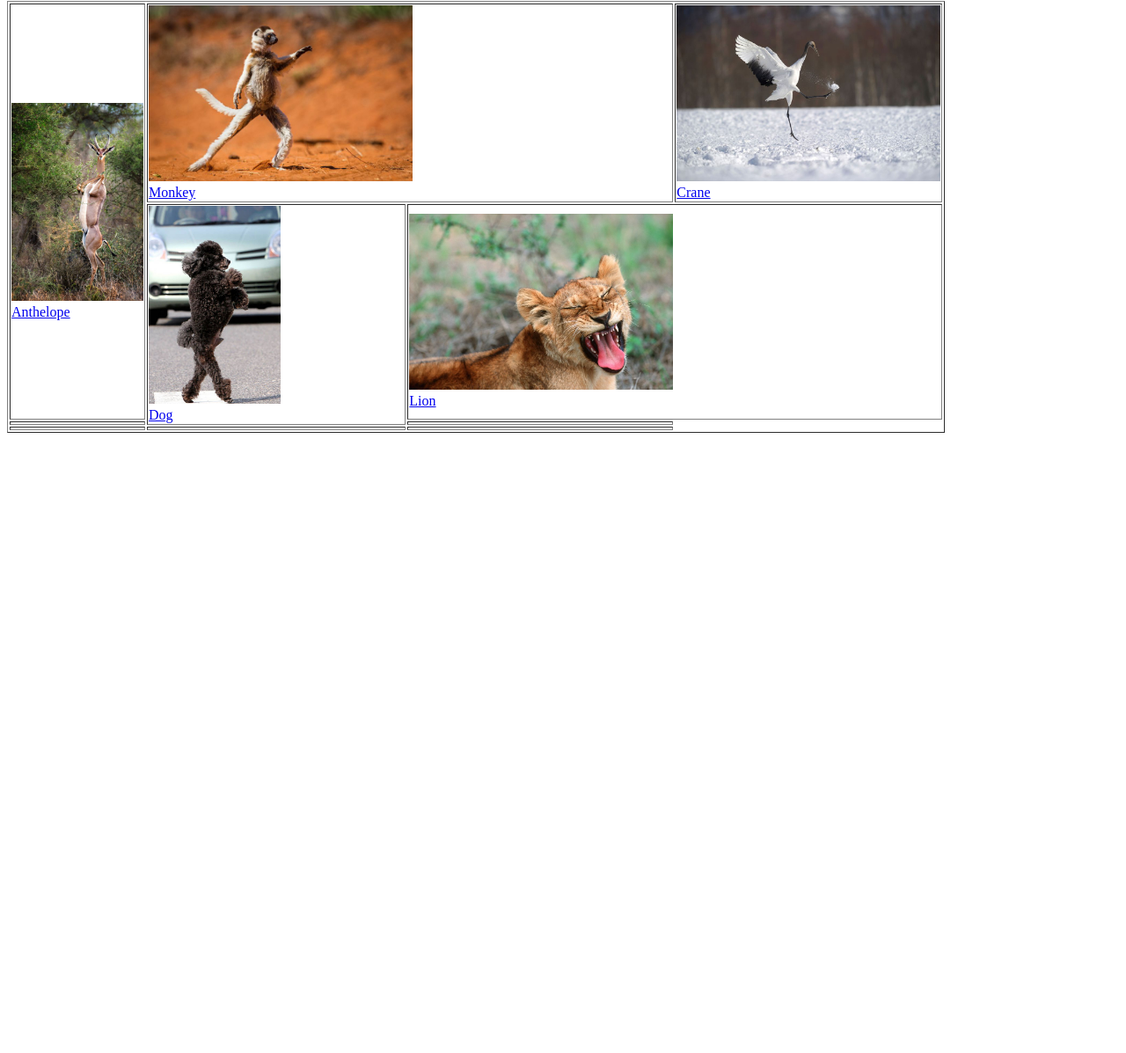
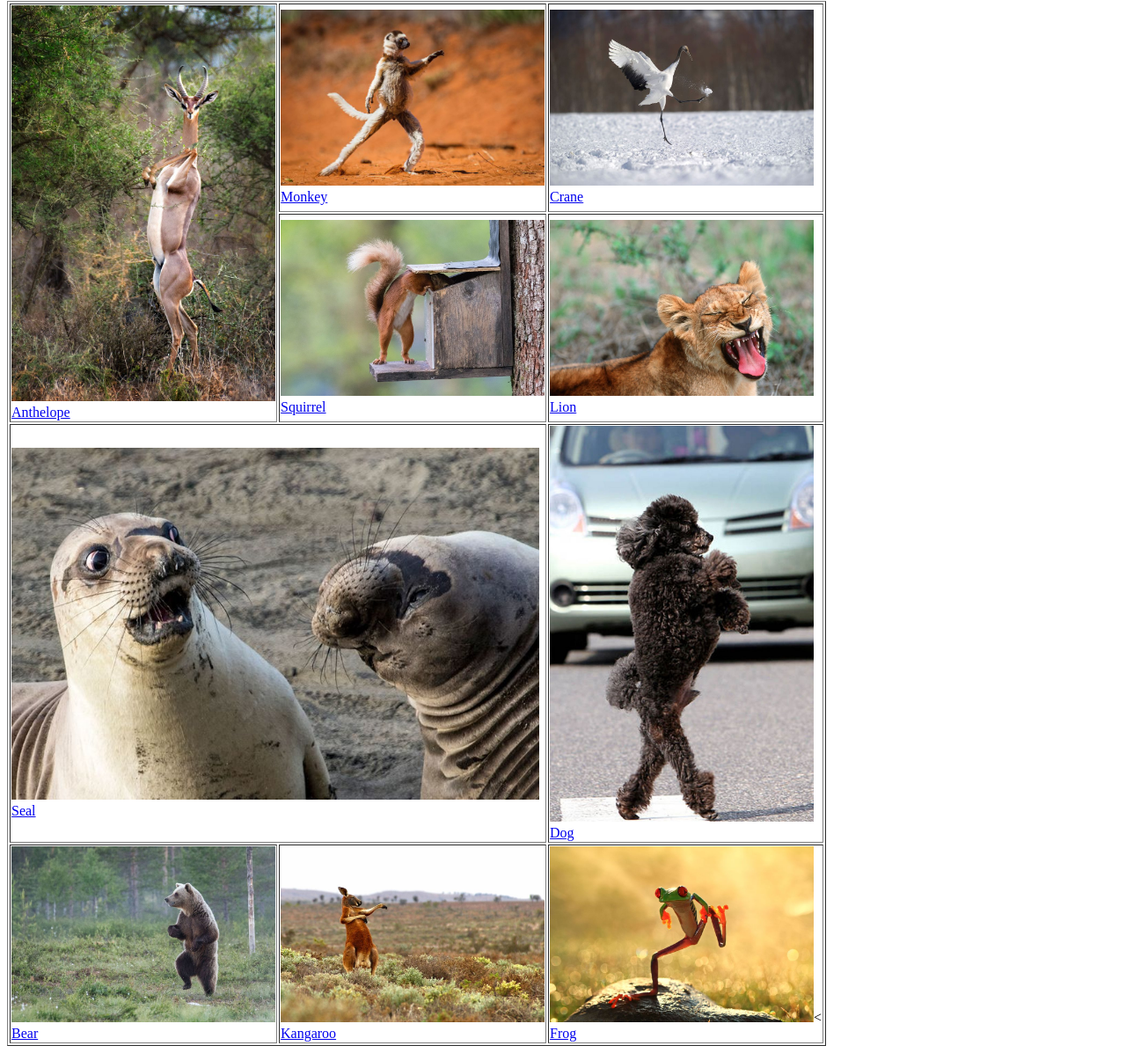
Before and after one commit to t0kar/Algebra_zivotinjsko_carstvo, a plain HTML site: page index.html in a window 1280 px wide. Shown: the part 79-1276 px from the top of the page at 88% size. Before the commit the page ends 800 px from the top, so only its background shows below. Drawn offline with Linux system fonts and the light colour scheme.

Commit message:
Update index.html

```diff
--- a/index.html
+++ b/index.html
@@ -10,43 +10,63 @@
 
             <tr>
                 <td rowspan="2">
-                    <img src="./media/antelope.jpg" alt="antelope" width="150">
+                    <a href="https://en.wikipedia.org/wiki/Antelope"><img src="./media/antelope.jpg" alt="antelope" width="300"></a>
                     <br>
                     <a href="https://en.wikipedia.org/wiki/Antelope">Anthelope</a>
                 </td>
-                <td colspan="2">
-                    <img src="./media/monkey.jpg" alt="monkey" width="300">
+                <td>
+                    <a href="https://en.wikipedia.org/wiki/Monkey"><img src="./media/monkey.jpg" alt="monkey" width="300"></a>
                     <br>
                     <a href="https://en.wikipedia.org/wiki/Monkey">Monkey</a>
                 </td>
-                <td colspan="2">
-                    <img src="media/crane.jpg" alt="crane" width="300">
+                <td>
+                    <a href="https://en.wikipedia.org/wiki/Crane_(bird)"><img src="media/crane.jpg" alt="crane" width="300"></a>
                     <br>
                     <a href="https://en.wikipedia.org/wiki/Crane_(bird)">Crane</a>
                 </td>
             </tr>
             <tr>
 
-                <td rowspan="2">
-                    <img src="./media/dog.jpg" alt="dog" width="150">
+                <td>
+                    <a href="https://en.wikipedia.org/wiki/Squirrel"><img src="./media/squirrel.jpg" alt="squirrel" width="300"></a>
                     <br>
-                    <a href="https://en.wikipedia.org/wiki/Dog">Dog</a>
+                    <a href="https://en.wikipedia.org/wiki/Squirrel">Squirrel</a>
                 </td>
-                <td colspan="2">
-                    <img src="media/lion.jpg" alt="lion" width="300">
+                <td>
+                    <a href="https://en.wikipedia.org/wiki/Lion"><img src="media/lion.jpg" alt="lion" width="300"></a>
                     <br>
                     <a href="https://en.wikipedia.org/wiki/Lion">Lion</a>
                 </td>
             </tr>
             <tr>
-                <td></td>
+                <td colspan="2">
+                    <a href="https://en.wikipedia.org/wiki/Pinniped"><img src="media/seals.jpg" alt="seals" width="600"></a>
+                    <br>
+                    <a href="https://en.wikipedia.org/wiki/Pinniped">Seal</a>
+                </td>
 
-                <td></td>
+                <td>
+                    <a href="https://en.wikipedia.org/wiki/Dog"><img src="./media/dog.jpg" alt="dog" width="300"></a>
+                    <br>
+                    <a href="https://en.wikipedia.org/wiki/Dog">Dog</a>
+                </td>
             </tr>
             <tr>
-                <td></td>
-                <td></td>
-                <td></td>
+                <td>
+                    <a href="https://en.wikipedia.org/wiki/Bear"><img src="./media/bear.jpg" alt="bear" width="300"></a>
+                    <br>
+                    <a href="https://en.wikipedia.org/wiki/Bear">Bear</a>
+                </td>
+                <td>
+                    <a href="https://en.wikipedia.org/wiki/Kangaroo"><img src="./media/kangaroo.jpg" alt="kangaroo" width="300"></a>
+                    <br>
+                    <a href="https://en.wikipedia.org/wiki/Kangaroo">Kangaroo</a>
+                </td>
+                <td>
+                    <a href="https://en.wikipedia.org/wiki/Frog"><img src="./media/frog.jpg" alt="frog" width="300"></a><
+                    <br>
+                    <a href="https://en.wikipedia.org/wiki/Frog">Frog</a>
+                </td>
             </tr>
 
         </table>
```
